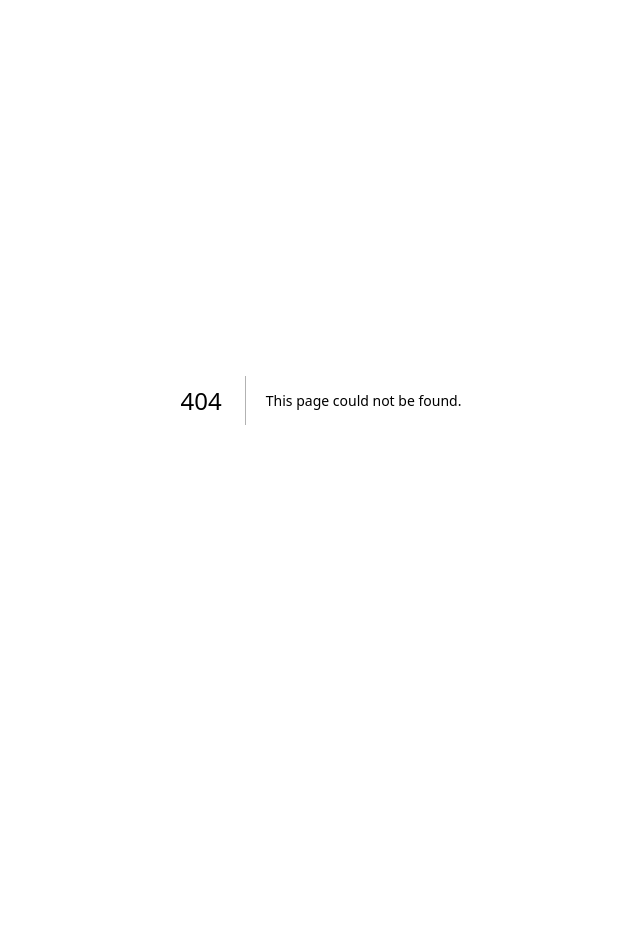
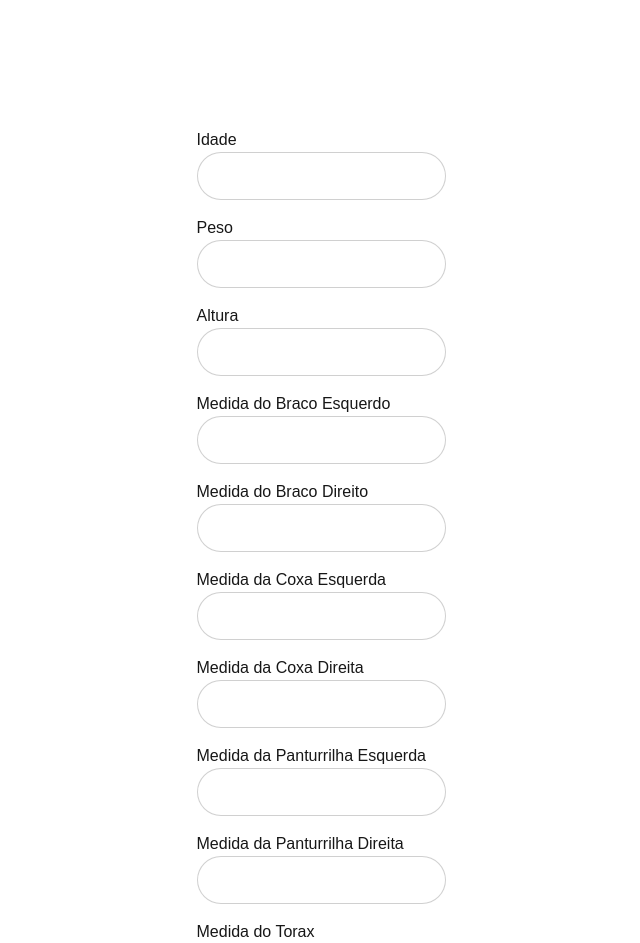
Before and after one commit to cintiamoreira/Medidas-DDS2026, a Next.js app in the folder frontend/: page /registrar-medida in a window 1280 px wide. Before the commit this address had no page. Shown: the top 943 px of the page, without its empty margins (319-959 px from the left). Before the commit the page ends 800 px from the top, so only its background shows below. Built offline with nearby package versions, Linux system fonts and the light colour scheme.

Commit message:
adiciona rotas para criacao de medidas

```diff
--- a/frontend/pages/login.tsx
+++ b/frontend/pages/login.tsx
@@ -2,10 +2,13 @@ import BotaoForm from "@/components/BotaoForm";
 import BotaoNavegacao from "../components/BotaoNavegacao";
 import InputForm from "@/components/InputForm";
 import { getHealth } from "@/requests/inicial";
+import { useRouter } from "next/router";
 import { SubmitEvent } from "react";
 import { postLogin, TypeFormLogin } from "@/requests/usuarios";
 
 export default function Login() {
+  const router = useRouter();
+
   const submeterFormulario = (evento: SubmitEvent<HTMLFormElement>) => {
     evento.preventDefault();
     const formData = new FormData(evento.currentTarget);
@@ -13,7 +16,7 @@ export default function Login() {
     postLogin(
       dadosLogin,
       () => {
-        alert("LOGADO COM SUCESSO!");
+        router.push("/medidas");
       },
       () => {
         alert("Erro ao logar!");
--- /dev/null
+++ b/frontend/pages/medidas.tsx
@@ -0,0 +1,15 @@
+import BotaoNavegacao from "../components/BotaoNavegacao";
+
+export default function Login() {
+  return (
+    <div className="flex min-h-screen items-center justify-center bg-zinc-50 font-sans dark:bg-black">
+      <main className="flex min-h-screen w-full max-w-3xl flex-col items-center justify-center py-32 px-16 bg-white dark:bg-black">
+        <BotaoNavegacao
+          tipo="borda"
+          texto="Registrar medida"
+          href="/registrar-medida"
+        />
+      </main>
+    </div>
+  );
+}
--- /dev/null
+++ b/frontend/pages/registrar-medida.tsx
@@ -0,0 +1,106 @@
+import BotaoForm from "@/components/BotaoForm";
+
+import InputForm from "@/components/InputForm";
+import { useRouter } from "next/router";
+import { SubmitEvent, useState } from "react";
+import { postMedidaCriar, TypeFormMedida } from "@/requests/medidas";
+
+export default function Login() {
+  const router = useRouter();
+  const [carregando, setCarregando] = useState(false);
+  const submeterFormulario = async (evento: SubmitEvent<HTMLFormElement>) => {
+    evento.preventDefault();
+    const formData = new FormData(evento.currentTarget);
+    const dadosLogin = Object.fromEntries(
+      formData,
+    ) as unknown as TypeFormMedida;
+
+    setCarregando(true);
+    await postMedidaCriar(
+      dadosLogin,
+      () => {
+        alert("Medida criada com sucesso!");
+        router.back();
+      },
+      () => {
+        alert("Erro ao criar medida!");
+      },
+    );
+    setCarregando(false);
+  };
+
+  return (
+    <div className="flex min-h-screen items-center justify-center bg-zinc-50 font-sans dark:bg-black">
+      <main className="flex min-h-screen w-full max-w-3xl flex-col items-center justify-center py-32 px-16 bg-white dark:bg-black">
+        <form
+          className="flex w-full max-w-sm flex-col items-center gap-4"
+          onSubmit={submeterFormulario}
+        >
+          <InputForm
+            name="idade"
+            titulo="Idade"
+            type="number"
+            required={false}
+          />
+          <InputForm name="peso" titulo="Peso" type="number" required={false} />
+          <InputForm
+            name="altura"
+            titulo="Altura"
+            type="number"
+            required={false}
+          />
+          <InputForm
+            name="medidaBracoEsquerdo"
+            titulo="Medida do Braco Esquerdo"
+            type="number"
+            required={false}
+          />
+          <InputForm
+            name="medidaBracoDireito"
+            titulo="Medida do Braco Direito"
+            type="number"
+            required={false}
+          />
+          <InputForm
+            name="medidaCoxaEsquerda"
+            titulo="Medida da Coxa Esquerda"
+            type="number"
+            required={false}
+          />
+          <InputForm
+            name="medidaCoxaDireita"
+            titulo="Medida da Coxa Direita"
+            type="number"
+            required={false}
+          />
+          <InputForm
+            name="medidaPanturrilhaEsquerda"
+            titulo="Medida da Panturrilha Esquerda"
+            type="number"
+            required={false}
+          />
+          <InputForm
+            name="medidaPanturrilhaDireita"
+            titulo="Medida da Panturrilha Direita"
+            type="number"
+            required={false}
+          />
+          <InputForm
+            name="medidaTorax"
+            titulo="Medida do Torax"
+            type="number"
+            required={false}
+          />
+          <InputForm
+            name="medidaQuadril"
+            titulo="Medida do Quadril"
+            type="number"
+            required={false}
+          />
+
+          <BotaoForm texto="Registrar medida" />
+        </form>
+      </main>
+    </div>
+  );
+}
--- /dev/null
+++ b/frontend/requests/medidas.ts
@@ -0,0 +1,88 @@
+export interface TypeFormCriarConta {
+  email: string;
+  senha: string;
+  confirmarSenha: string;
+}
+
+const BASE_ROTA = "/medidas";
+
+export const getUsuariosInformacoes = async () => {
+  const resposta = await fetch(
+    process.env.NEXT_PUBLIC_BACKEND_URL + BASE_ROTA + "/informacoes",
+  );
+  const dado = await resposta.json();
+  console.log({ dado });
+};
+
+export const postCriarConta = async (
+  dados: TypeFormCriarConta,
+  onSuccess: () => void,
+  onError: () => void,
+) => {
+  console.log(dados);
+  const dadosStringify = JSON.stringify(dados);
+  console.log(dadosStringify);
+  try {
+    const resposta = await fetch(
+      process.env.NEXT_PUBLIC_BACKEND_URL + BASE_ROTA + "/criar-conta",
+      {
+        method: "POST",
+        body: dadosStringify,
+        headers: {
+          "content-type": "application/json",
+        },
+      },
+    );
+    if (!resposta.ok) {
+      throw new Error();
+    }
+    onSuccess();
+  } catch (e) {
+    onError();
+  }
+};
+
+export interface TypeFormMedida {
+  idade: number;
+  peso: number;
+  altura: number;
+  medidaBracoEsquerdo: number;
+  medidaBracoDireito: number;
+  medidaCoxaEsquerda: number;
+  medidaCoxaDireita: number;
+  medidaPanturrilhaEsquerda: number;
+  medidaPanturrilhaDireita: number;
+  medidaTorax: number;
+  medidaQuadril: number;
+}
+
+export const postMedidaCriar = async (
+  dados: TypeFormMedida,
+  onSuccess: () => void,
+  onError: () => void,
+) => {
+  console.log(dados);
+  const dadosStringify = JSON.stringify(dados);
+  console.log(dadosStringify);
+
+  try {
+    const resposta = await fetch(
+      process.env.NEXT_PUBLIC_BACKEND_URL + BASE_ROTA + "/criar",
+      {
+        method: "POST",
+        body: dadosStringify,
+        headers: {
+          "content-type": "application/json",
+        },
+      },
+    );
+    if (!resposta.ok) {
+      throw new Error();
+    }
+    const dados = await resposta.json();
+    console.log({ dados }); // salvar os dados em cookie para usar em varias paginas (ou outra solucao de state tipo zustand)
+    onSuccess();
+  } catch (erro) {
+    onError();
+  }
+};
```
